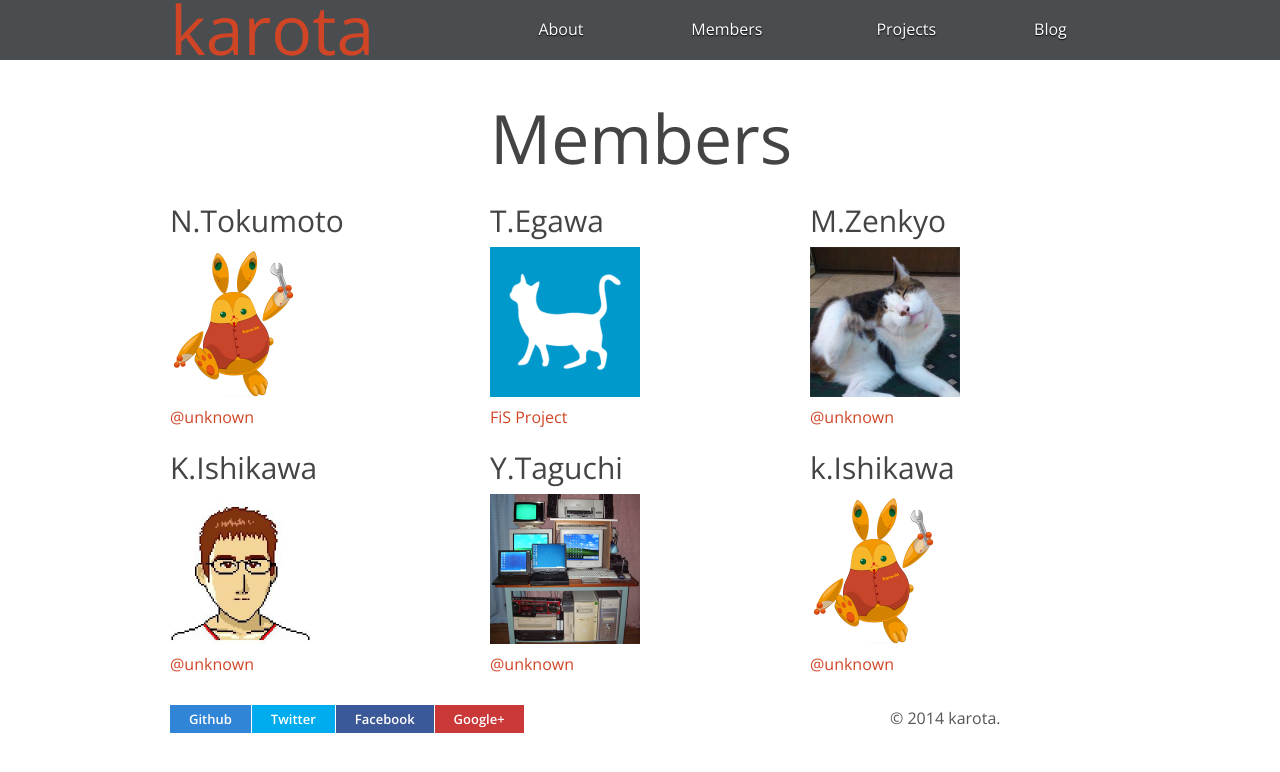
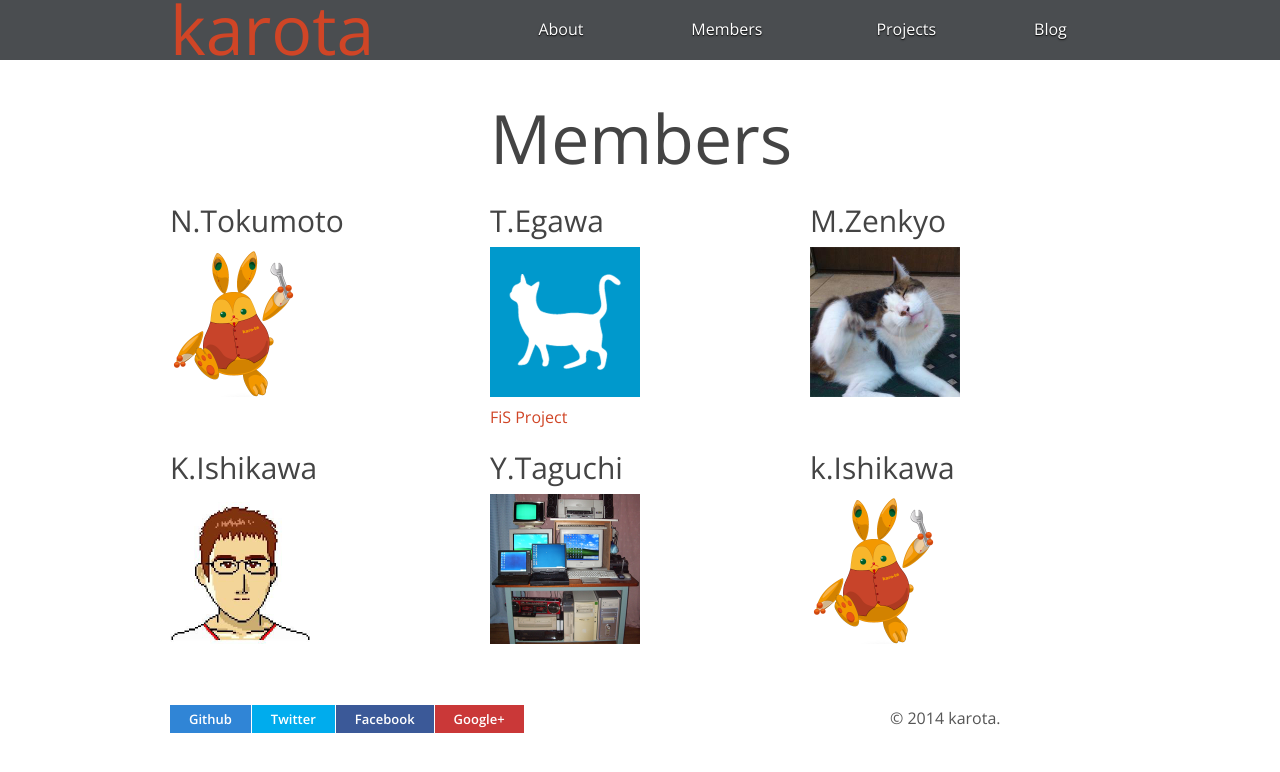
Before and after one commit to karota-project/karota-project.github.com, a Jekyll site: the page built from members/index.html, in a window 1280 px wide. Shown: the top 772 px of the page. Built offline with Jekyll 4.4.1, drawn with Linux system fonts in a browser that asks for light colours; nearby versions of some CDN libraries; Markdown is read by kramdown in place of the engine named in the settings.

Commit message:
未設定のtwitterのアカウント表示を削除

```diff
--- a/members/index.html
+++ b/members/index.html
@@ -15,7 +15,7 @@ title: Members
 		<h3>N.Tokumoto</h3>
 		<a href="#">
 			<img src="{{ site.rootpath }}/img/members/naoki-tokumoto.png" alt="" width="150" gumby-retina />
-			<p>@unknown</p>
+			<p>&nbsp;</p>
 		</a>
 	</div>
 
@@ -31,7 +31,7 @@ title: Members
 		<h3>M.Zenkyo</h3>
 		<a href="#">
 			<img src="{{ site.rootpath }}/img/members/masaki-zenkyo.png" alt="" width="150" gumby-retina />
-			<p>@unknown</p>
+			<p>&nbsp;</p>
 		</a>
 	</div>
 </div>
@@ -41,7 +41,7 @@ title: Members
 		<h3>K.Ishikawa</h3>
 		<a href="#">
 			<img src="{{ site.rootpath }}/img/members/keita-ishikawa.png" alt="" width="150" gumby-retina />
-			<p>@unknown</p>
+			<p>&nbsp;</p>
 		</a>
 	</div>
 
@@ -49,7 +49,7 @@ title: Members
 		<h3>Y.Taguchi</h3>
 		<a href="#">
 			<img src="{{ site.rootpath }}/img/members/yuuki-taguchi.png" alt="" width="150" gumby-retina />
-			<p>@unknown</p>
+			<p>&nbsp;</p>
 		</a>
 	</div>
 
@@ -57,7 +57,7 @@ title: Members
 		<h3>k.Ishikawa</h3>
 		<a href="#">
 			<img src="{{ site.rootpath }}/img/members/kazuya-ishikawa.png" alt="" width="150" gumby-retina />
-			<p>@unknown</p>
+			<p>&nbsp;</p>
 		</a>
 	</div>
 </div>
```
